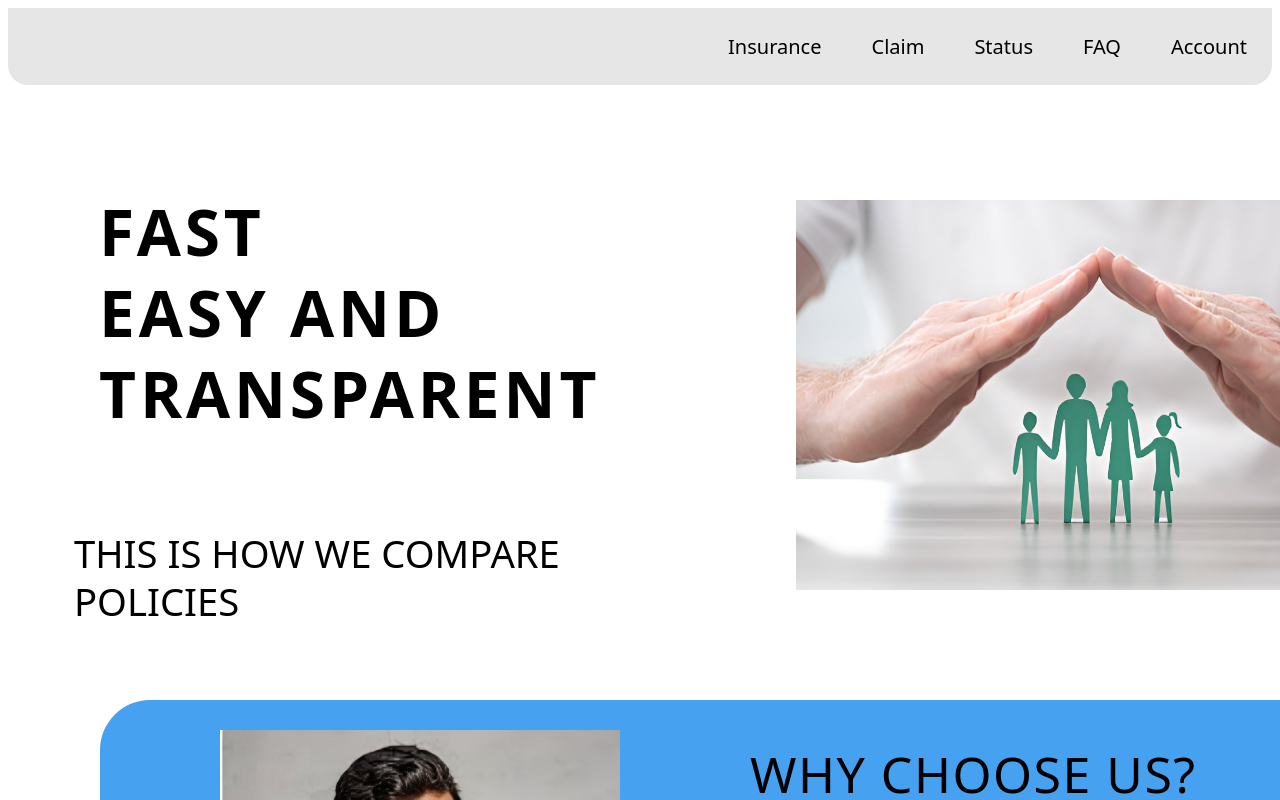
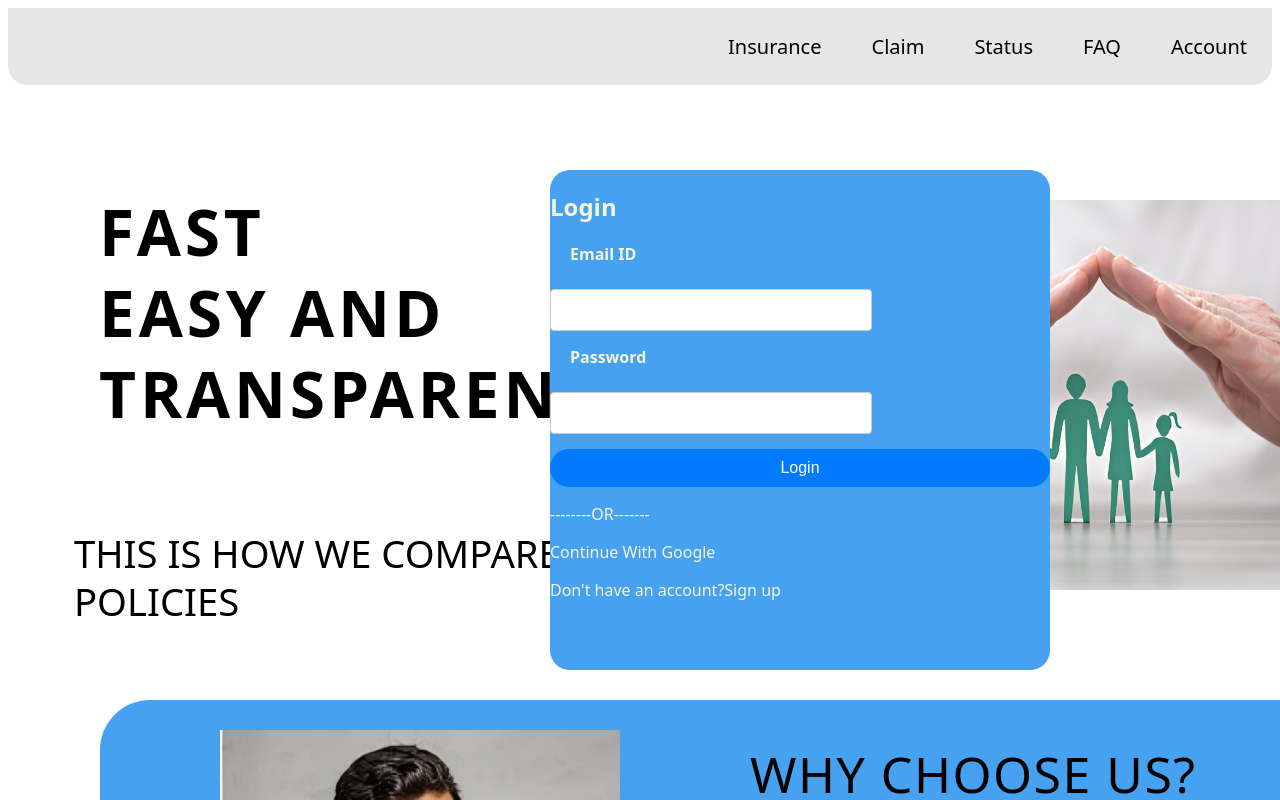
Before and after one commit to MohithIT203/ssgtask2, a React (Vite) app in the folder my-react-app/: page /login in a window 1280 px wide. Shown: the top 800 px of the page. Built offline with nearby package versions, Linux system fonts and the light colour scheme.

Commit message:
Login Page

```diff
--- a/my-react-app/src/App.jsx
+++ b/my-react-app/src/App.jsx
@@ -1,11 +1,17 @@
-import Header from "./header"
-import Home from "./home";
+
+import Home from "./Components/home.jsx";
+import Login from './Components/login.jsx';
+import { BrowserRouter ,Routes ,Route} from 'react-router-dom';
 function App() {
   return (
-    <>
-    <Header></Header>
-      <Home />
-    </>
+    <div>
+      <BrowserRouter>
+        <Routes>
+            <Route path='/' element={<Home/>}/>
+            <Route path='/login' element={<Login/>}/>
+        </Routes>
+      </BrowserRouter>
+    </div>
 
   );
 }
--- a/my-react-app/src/header.jsx
+++ b/my-react-app/src/Components/header.jsx
@@ -10,4 +10,4 @@ function Header() {
         </div>
     );
 }
-export default Header;
+export default Header
--- a/my-react-app/src/home.jsx
+++ b/my-react-app/src/Components/home.jsx
@@ -1,17 +1,18 @@
-import Header from "./header.jsx";
-import image1 from './assets/insurance-image1.jpg';
-import image2 from './assets/insuranceimage-2.png';
-import siteImg1 from './assets/Site-img1.png';
-import siteImg2 from './assets/site-img2.webp';
-import siteImg3 from './assets/site-img3.png';
-import siteImg4 from './assets/site-img4.jpg';
-import siteImg5 from './assets/site-img5.png';
-import siteImg6 from './assets/site-img6.png';
+import Header from './header.jsx';
+import image1 from "../assets/insurance-image1.jpg";
+import image2 from '../assets/insuranceimage-2.png';
+import siteImg1 from '../assets/Site-img1.png';
+import siteImg2 from '../assets/site-img2.webp';
+import siteImg3 from '../assets/site-img3.png';
+import siteImg4 from '../assets/site-img4.jpg';
+import siteImg5 from '../assets/site-img5.png';
+import siteImg6 from '../assets/site-img6.png';
 
 function Home() {
     return (
 
         <div >
+            <Header/>
             <div className="homediv">
                 <p id="header1">FAST <br></br>EASY AND<br></br>TRANSPARENT<br></br><br></br></p>
                 <p id="header2">THIS IS HOW WE COMPARE POLICIES</p>
--- /dev/null
+++ b/my-react-app/src/Components/login.css
@@ -0,0 +1,68 @@
+.container {
+    position: absolute;
+    align-items: center;
+
+    font-family: system-ui, -apple-system, BlinkMacSystemFont, 'Segoe UI', Roboto, Oxygen, Ubuntu, Cantarell, 'Open Sans', 'Helvetica Neue', sans-serif;
+    color: beige;
+    width: 500px;
+    height: 500px;
+    left: 550px;
+    top: 170px;
+
+    background: #46A1F1;
+    border-radius: 20px;
+}
+
+.login-form {
+    display: flex;
+    flex-direction: column;
+}
+
+.form-group {
+    margin-bottom: 15px;
+}
+
+label {
+    margin-bottom: 5px;
+    font-weight: bold;
+}
+
+input {
+    padding: 10px;
+    border: 1px solid #ccc;
+    border-radius: 4px;
+    font-size: 16px;
+}
+
+button {
+    padding: 10px;
+    background-color: #007bff;
+    color: white;
+    border: none;
+    border-radius: 40px;
+    cursor: pointer;
+    font-size: 16px;
+}
+
+button:hover {
+    background-color: #0056b3;
+
+}
+
+.container label {
+
+        display: block;
+        margin-bottom: 2px;
+        margin-left: 20px;
+
+
+}
+
+.container input {
+
+    width: 300px;
+    height: 20px;
+    padding: 10px;
+    font-size: 16px;
+    font-family: system-ui, -apple-system, BlinkMacSystemFont, 'Segoe UI', Roboto, Oxygen, Ubuntu, Cantarell, 'Open Sans', 'Helvetica Neue', sans-serif;
+}
--- /dev/null
+++ b/my-react-app/src/Components/login.jsx
@@ -0,0 +1,56 @@
+import React, { useState } from 'react';
+import Home from './home';
+import './login.css';
+
+const Login = () => {
+    const [email, setEmail] = useState('');
+    const [password, setPassword] = useState('');
+
+    const handleSubmit = (e) => {
+        e.preventDefault();
+        console.log('Email:', email);
+        console.log('Password:', password);
+    };
+
+    return (
+        <div><Home/>
+        <div className="container">
+
+            <form className="login-form" onSubmit={handleSubmit}>
+                <h2>Login</h2>
+                <div className="form-group">
+                    <label >Email ID</label><br></br>
+                    <input
+                        type="email"
+                        id="email"
+                        name="email"
+                        value={email}
+                        onChange={(e) => setEmail(e.target.value)}
+                        required
+                    />
+                </div>
+                <div className="form-group">
+                    <label>Password</label><br></br>
+                    <input
+                        type="password"
+                        id="password"
+                        name="password"
+                        value={password}
+                        onChange={(e) => setPassword(e.target.value)}
+                        required
+                    />
+                </div>
+                <button type="submit">Login</button>
+                <div className="LabelStyle">
+                <p>--------OR-------</p>
+                <p>Continue With Google</p>
+                <p>Don't have an account?Sign up</p>
+                </div>
+
+            </form>
+        </div>
+        </div>
+    );
+};
+
+export default Login
--- a/my-react-app/src/main.jsx
+++ b/my-react-app/src/main.jsx
@@ -2,6 +2,7 @@ import { StrictMode } from 'react'
 import { createRoot } from 'react-dom/client'
 import App from './App.jsx'
 import './index.css'
+
 
 createRoot(document.getElementById('root')).render(
   <StrictMode>
--- /dev/null
+++ b/package.json
@@ -0,0 +1,5 @@
+{
+  "dependencies": {
+    "react-router-dom": "^6.27.0"
+  }
+}
```
Also changed, not shown: my-react-app/src/Components/button.jsx (added, +69 -0 lines), my-react-app/src/index.css (line endings or trailing spaces), my-react-app/src/login.jsx (deleted), 1 other file (tests, documents, lock files or other folders).
